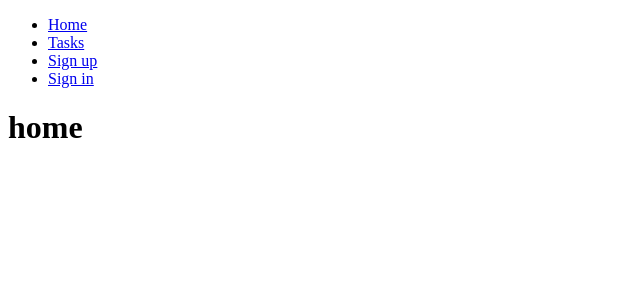
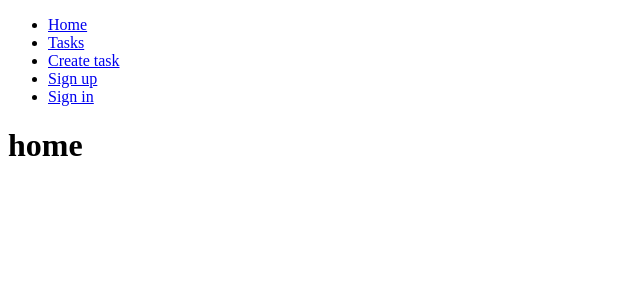
Before and after one commit to Mike-droid/django-crud-app, a Django app: page / in a window 1280 px wide. Shown: the top 300 px of the page, without its empty margins (0-640 px from the left). Run offline with Django 4.2, Linux system fonts and the light colour scheme.

Commit message:
formulario de tareas

```diff
--- a/djangocrud/urls.py
+++ b/djangocrud/urls.py
@@ -23,6 +23,7 @@ urlpatterns = [
     path('', views.home, name='home'),
     path('signup/', views.signup, name='signup'),
     path('tasks/', views.tasks, name='tasks'),
+    path('tasks/create/', views.create_task, name='create_task'),
     path('logout/', views.signout, name='logout'),
     path('signin/', views.signin, name='signin'),
 ]
--- a/tasks/templates/base.html
+++ b/tasks/templates/base.html
@@ -16,6 +16,11 @@
       <li>
         <a href="{% url 'tasks' %}">
           Tasks
+        </a>
+      </li>
+      <li>
+        <a href="{% url 'create_task' %}">
+          Create task
         </a>
       </li>
       {% if user.is_authenticated %}
--- a/tasks/views.py
+++ b/tasks/views.py
@@ -3,6 +3,7 @@ from django.contrib.auth.forms import UserCreationForm, AuthenticationForm
 from django.contrib.auth.models import User
 from django.contrib.auth import login, logout, authenticate
 from django.db import IntegrityError
+from .forms import CreateTaskForm
 
 # Create your views here.
 
@@ -64,3 +65,12 @@ def signin(request):
     else:
       login(request, user)
       return redirect('tasks')
+
+
+def create_task(request):
+  if request.method == 'GET':
+    return render(request, 'create_task.html', {
+      'task_form': CreateTaskForm()
+    })
+  else:
+    pass
```
Also changed, not shown: tasks/forms.py (added, +7 -0 lines), tasks/templates/create_task.html (added, +13 -0 lines).
